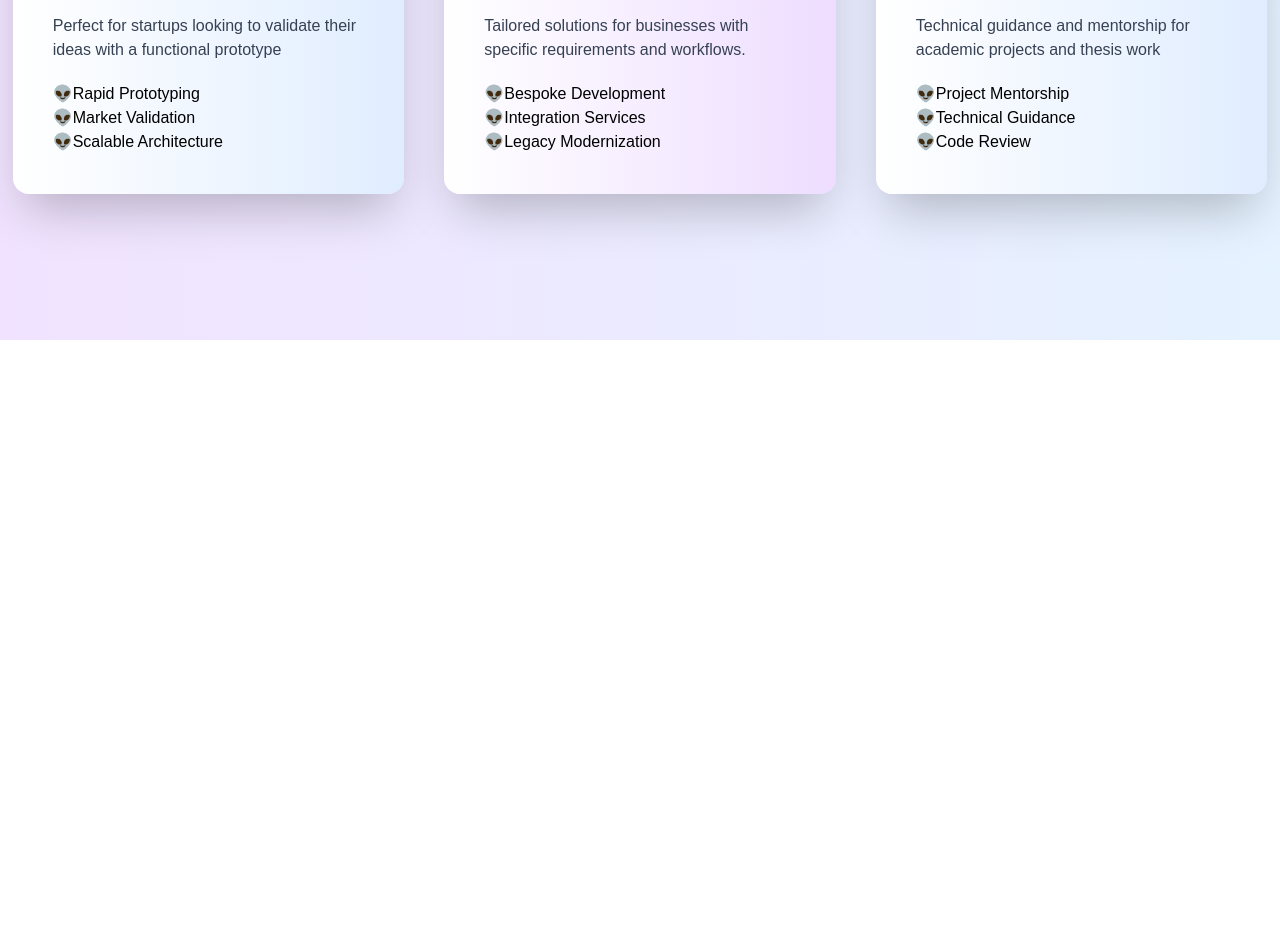
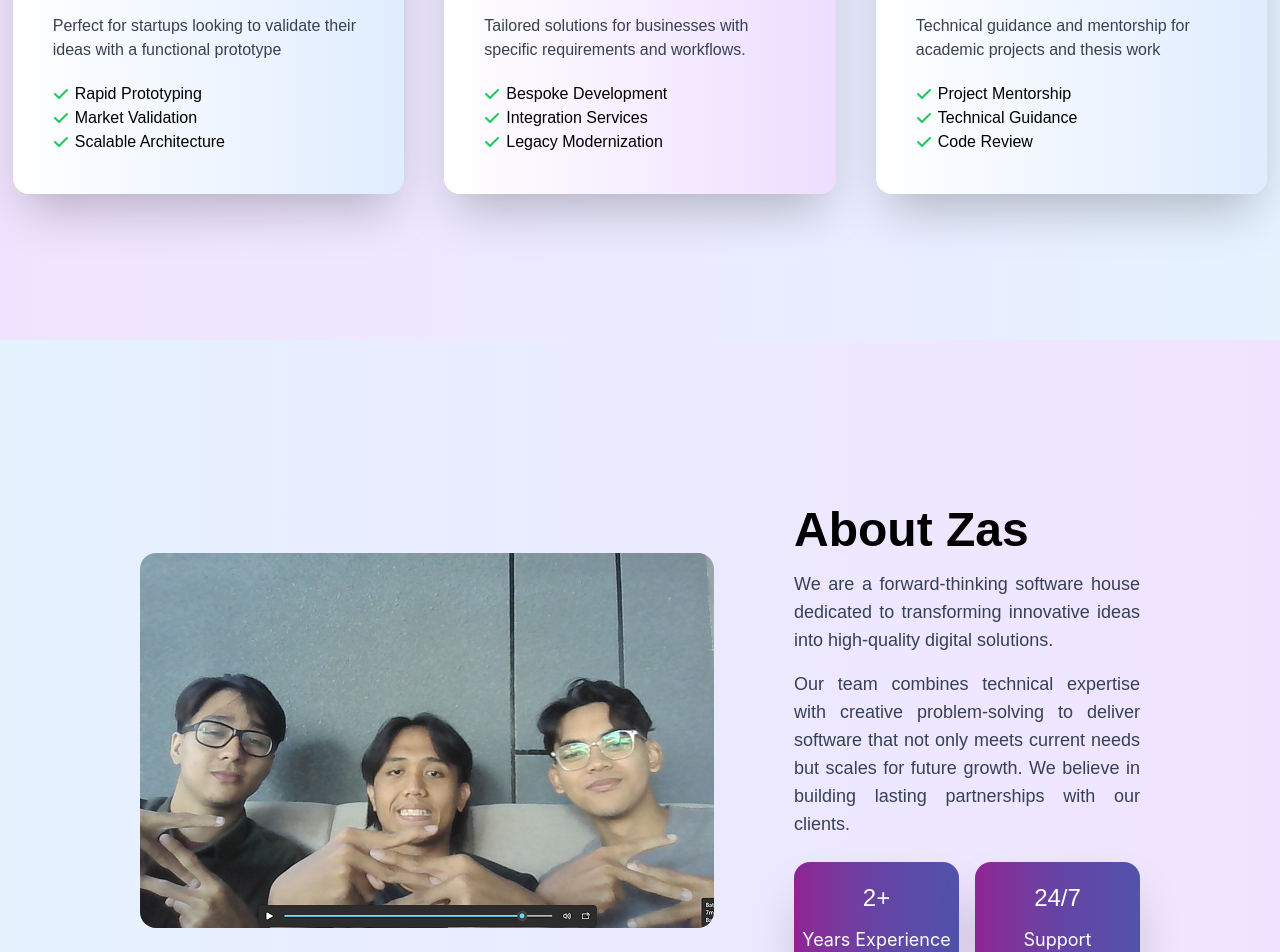
Before and after one commit to gitaufar/zas.dev, a React (Vite) app: page / in a window 1280 px wide. Shown: the part 1260-2212 px from the top of the page. Before the commit the page ends 1600 px from the top, so only its background shows below. Built offline with nearby package versions, Linux system fonts and the light colour scheme.

Commit message:
feat: AboutPage 90%
create AboutPage and fix some OurServicePage

```diff
--- a/package.json
+++ b/package.json
@@ -13,6 +13,7 @@
     "@tailwindcss/vite": "^4.1.10",
     "react": "^19.1.0",
     "react-dom": "^19.1.0",
+    "react-icons": "^5.5.0",
     "react-router-dom": "^7.6.2"
   },
   "devDependencies": {
--- a/src/page/LandingPage.tsx
+++ b/src/page/LandingPage.tsx
@@ -1,11 +1,13 @@
 import { HomePage } from "../section/HomePage"
 import { OurServicesPage } from "../section/OurServicesPage"
+import { AboutPage } from "../section/AboutPage"
 
 export const LandingPage = () => {
   return (
     <main>
         <HomePage/>
         <OurServicesPage/>
+        <AboutPage/>
     </main>
   )
 }
--- /dev/null
+++ b/src/section/AboutPage.tsx
@@ -0,0 +1,32 @@
+export const AboutPage = () => {
+    return (
+        <section className="h-screen flex flex-col justify-center items-center bg-gradient-to-r from-[#E5F2FF] to-[#F1E3FF] gap-10 w-screen">
+            <div className="flex flex-row justify-center gap-20 items-center px-23 w-full">
+                 <img src="/assets/aboutZas.png" alt="about" className="ml-12 size-auto rounded-2xl" />
+                 <div className="flex flex-col justify-center mr-12">
+                    <h1 className="font-bold text-5xl">About Zas</h1>
+                    <p className="text-lg text-gray-700 mt-4 text-justify">
+                        We are a forward-thinking software house dedicated to transforming innovative ideas into high-quality digital solutions.
+                    </p>
+                    <p className="text-lg text-gray-700 mt-4 text-justify">
+                        Our team combines technical expertise with creative problem-solving to deliver software that not only meets current needs but scales for future growth. We believe in building lasting partnerships with our clients.
+                    </p>
+                    <div className="flex flex-row gap-4 mt-6 justify-between w-full ">
+                        <div className="flex flex-col w-1/2 bg-gradient-to-r from-[#8F2394] via-[#6543A4] to-[#5253AC] py-5 rounded-2xl shadow-2xl gap-5">
+                            <div className="flex flex-col items-center gap-3">
+                                <h1 className="font-normal text-2xl text-white">2+</h1>
+                                <p className="font-sans text-lg text-white">Years Experience</p>
+                            </div>
+                        </div>
+                        <div className="flex flex-col w-1/2 bg-gradient-to-r from-[#8F2394] via-[#6543A4] to-[#5253AC] py-5 rounded-2xl shadow-2xl gap-5">
+                            <div className="flex flex-col items-center gap-3">
+                                <h1 className="font-normal text-2xl text-white">24/7</h1>
+                                <p className="font-sans text-lg text-white">Support</p>
+                            </div>
+                        </div>
+                    </div>
+                 </div>
+            </div>
+        </section>
+    );
+};
--- a/src/section/OurServicesPage.tsx
+++ b/src/section/OurServicesPage.tsx
@@ -1,7 +1,8 @@
 
+import { FaCheck } from "react-icons/fa6";
 export const OurServicesPage = () => {
   return (
-    <section className="h-screen flex flex-col justify-center items-center bg-gradient-to-l from-[#E5F2FF] to-[#F1E3FF] gap-10">
+    <section className="h-screen flex flex-col justify-center items-center bg-gradient-to-l from-[#E5F2FF] to-[#F1E3FF] gap-10 w-screen">
       <div className="flex flex-col items-center gap-10">
         <h1 className="font-bold text-5xl">Our Services</h1>
         <p className="max-w-[56ch] text-center text-gray-500">
@@ -19,9 +20,9 @@
             functional prototype
           </p>
           <ol>
-            <li>👽Rapid Prototyping</li>
-            <li>👽Market Validation</li>
-            <li>👽Scalable Architecture</li>
+            <li className="flex flex-row items-center gap-1.5"><FaCheck color="#22C55E"/>Rapid Prototyping</li>
+            <li className=" flex flex-row items-center gap-1.5"><FaCheck color="#22C55E"/>Market Validation</li>
+            <li className="flex flex-row items-center gap-1.5"><FaCheck color="#22C55E"/>Scalable Architecture</li>
           </ol>
         </div>
         <div className="flex flex-col bg-gradient-to-r from-white to-[#EEDDFF] p-10 max-w-[44ch] rounded-2xl shadow-2xl gap-5">
@@ -32,9 +33,9 @@
             workflows.
           </p>
           <ol>
-            <li>👽Bespoke Development</li>
-            <li>👽Integration Services</li>
-            <li>👽Legacy Modernization</li>
+            <li className="flex flex-row items-center gap-1.5"><FaCheck color="#22C55E"/>Bespoke Development</li>
+            <li className=" flex flex-row items-center gap-1.5"><FaCheck color="#22C55E"/>Integration Services</li>
+            <li className="flex flex-row items-center gap-1.5"><FaCheck color="#22C55E"/>Legacy Modernization</li>
           </ol>
         </div>
         <div className="flex flex-col bg-gradient-to-r from-white to-[#E0EDFF] p-10 max-w-[44ch] rounded-2xl shadow-2xl gap-5">
@@ -45,9 +46,9 @@
             work
           </p>
           <ol>
-            <li>👽Project Mentorship</li>
-            <li>👽Technical Guidance</li>
-            <li>👽Code Review</li>
+            <li className="flex flex-row items-center gap-1.5"><FaCheck color="#22C55E"/>Project Mentorship</li>
+            <li className=" flex flex-row items-center gap-1.5"><FaCheck color="#22C55E"/>Technical Guidance</li>
+            <li className="flex flex-row items-center gap-1.5"><FaCheck color="#22C55E"/>Code Review</li>
           </ol>
         </div>
       </div>
```
Also changed, not shown: public/assets/aboutZas.png (added), 1 other file (tests, documents, lock files or other folders).
